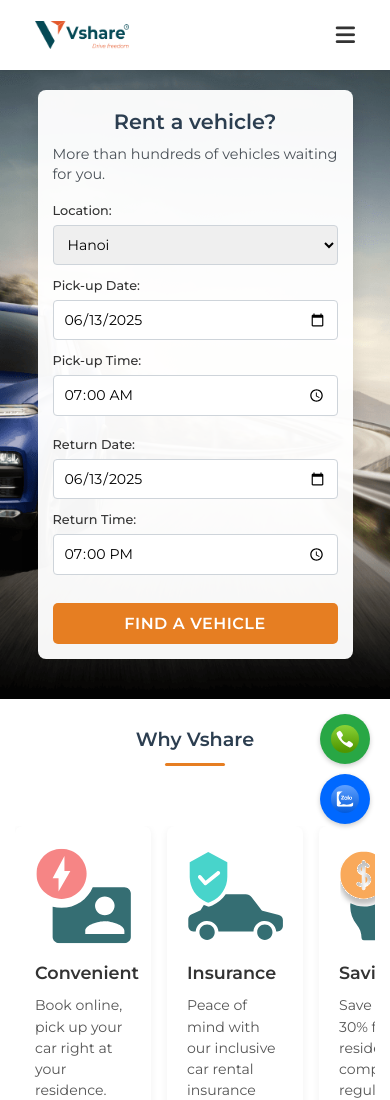
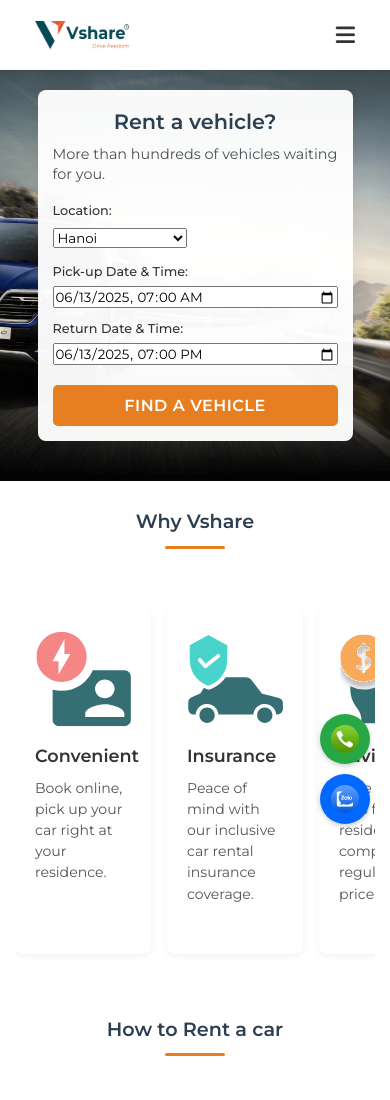
Before and after one commit to hoang-ama/car-rental-node, a website: page public/index.html in a window 390 px wide. Shown: the top 1100 px of the page. Drawn offline with Linux system fonts and the light colour scheme; no server answers.

Commit message:
v3.5_Re-design the Time picker

```diff
--- a/public/assets/css/style.css
+++ b/public/assets/css/style.css
@@ -166,7 +166,7 @@ img {
   border-radius: 8px;
   box-shadow: 0 6px 18px rgba(0, 0, 0, 0.1);
   width: 100%;
-  max-width: 430px; /* Chiều rộng widget */
+  max-width: 400px; /* Chiều rộng widget */
   text-align: left;
   position: absolute; /* Định vị tuyệt đối so với .hero */
   top: 50%;
@@ -188,9 +188,14 @@ img {
   font-size: 0.9em;
   line-height: 1.4;
 }
-#home-booking-form div:not(.date-time-group) {
+#home-booking-form div:not(.form-group) { /* Bỏ margin-bottom cho các div không phải form-group */
   margin-bottom: 10px;
 }
+/* Thêm đoạn này */
+#home-booking-form .form-group {
+  margin-bottom: 10px; /* Khoảng cách giữa các trường */
+}
+
 #home-booking-form label {
   font-weight: 500;
   margin-bottom: 4px;
@@ -198,32 +203,24 @@ img {
   color: #333;
   display: block;
 }
-#home-booking-form input[type="date"],
-#home-booking-form input[type="time"],
+
+#home-booking-form input[type="datetime-local"]
 #home-booking-form select {
   padding: 9px 10px;
-  font-size: 0.88em;
+  font-size: 1em;
   border-radius: 4px;
   width: 100%;
   border: 1px solid #ced4da;
   box-sizing: border-box;
   font-family: "Montserrat", sans-serif;
 }
-#home-booking-form input:focus,
+#home-booking-form input[type="datetime-local"]:focus,
 #home-booking-form select:focus {
   border-color: #e67e22;
   outline: none;
   box-shadow: 0 0 0 0.15rem rgba(230, 126, 34, 0.2);
 }
-.date-time-group {
-  display: flex;
-  gap: 8px;
-  margin-bottom: 8px;
-}
-.date-time-group > div {
-  flex: 1;
-  margin-bottom: 0;
-}
+
 .main-cta-button,
 .search-cars-btn {
   background-color: #e67e22;
@@ -1082,6 +1079,13 @@ ul.features-detail-list li i.fas {
     max-width: 90%;
     width: 480px;
   }
+  /* Style cho form-group nếu cần */
+.booking-widget-overlay .form-group {
+  /* margin-bottom: 15px;  Khoảng cách giữa các input group */
+  display: flex;
+  gap: 8px;
+  margin-bottom: 8px;
+}
 
   /* 3.Benefits Section */
 
@@ -1381,6 +1385,13 @@ ul#detail-features-list li i.fas {
   color: #333;
 }
 
+#price-summary-card p:nth-child(4) { /* Đây là dòng "Base Cost" */
+  border-top: 1px solid #eee; /* Thêm đường viền trên dòng này */
+  padding-top: 8px;
+  margin-top: 8px;
+  font-weight: 600; /* Đậm hơn */
+}
+
 #detail-additional-services label {
   font-size: 0.95em;
  /* bỏ display: block; */
@@ -1444,10 +1455,13 @@ ul#detail-features-list li i.fas {
   border: 1px solid #eee;
 }
 #customer-summary-car-image {
-  height: 200px; /* Chiều cao ảnh nhỏ hơn cho tóm tắt */
+  /* height: 200px; /* Chiều cao ảnh nhỏ hơn cho tóm tắt */
   object-fit: cover;
   width: 100%;
-}
+  border-radius: 8px;
+}
+
+
 #customer-summary-availability-status {
   position: absolute; /* Vị trí status trên ảnh */
   top: 10px;
@@ -1509,6 +1523,13 @@ ul#detail-features-list li i.fas {
 #customer-rental-details-card p strong,
 #customer-price-summary-card p strong {
     color: #333;
+}
+
+#customer-price-summary-card p:nth-child(4) { /* Đây là dòng "Base Cost" */
+  border-top: 1px solid #eee; /* Thêm đường viền trên dòng này */
+  padding-top: 8px;
+  margin-top: 8px;
+  font-weight: 600; /* Đậm hơn */
 }
 
 #customer-price-summary-card .total-price-final {
@@ -1796,17 +1817,10 @@ ul#detail-features-list li i.fas {
   .booking-widget-overlay h2 {
     font-size: 1.3em;
   }
-  .date-time-group {
+  .booking-widget-overlay .form-group {
     flex-direction: column;
     gap: 0;
   }
-  .date-time-group > div {
-    margin-bottom: 12px;
-  }
-  .date-time-group > div:last-child {
-    margin-bottom: 0;
-  }
-
   .info-section {
     padding: 25px 15px;
   }
--- a/public/assets/js/script.js
+++ b/public/assets/js/script.js
@@ -11,10 +11,10 @@ document.addEventListener('DOMContentLoaded', () => {
 
     const homeBookingForm = document.getElementById('home-booking-form');
     const locationSelect = document.getElementById('location');
-    const pickupDateInput = document.getElementById('pickup-date');
-    const pickupTimeInput = document.getElementById('pickup-time');
-    const returnDateInput = document.getElementById('return-date');
-    const returnTimeInput = document.getElementById('return-time');
+
+
+    const pickupDateTimeInput = document.getElementById('pickup-datetime'); // NEW
+    const returnDateTimeInput = document.getElementById('return-datetime'); // NEW
 
     const featuredCarsListDiv = document.getElementById('featured-cars-list');
     const prevFeaturedBtn = document.getElementById('prev-featured-car');
@@ -233,16 +233,22 @@ if (locationSelect) {
         window.scrollTo(0, 0);
     }
 
-    function formatDateForInput(date) {
+    function formatDateTimeForInput(date) {
         if (!date) return '';
         try {
-            const d = new Date(date);
-            const year = d.getFullYear();
-            const month = (d.getMonth() + 1).toString().padStart(2, '0');
-            const day = d.getDate().toString().padStart(2, '0');
-            return `${year}-${month}-${day}`;
-        } catch (e) { return ''; }
-    }
+          const d = new Date(date);
+          const year = d.getFullYear();
+          const month = (d.getMonth() + 1).toString().padStart(2, '0');
+          const day = d.getDate().toString().padStart(2, '0');
+          const hours = d.getHours().toString().padStart(2, '0');
+          const minutes = d.getMinutes().toString().padStart(2, '0');
+          return `${year}-${month}-${day}T${hours}:${minutes}`;
+        } catch (e) {
+          console.error("Error formatting date for datetime-local input:", date, e);
+          return '';
+        }
+      }
+
 
     function formatDateTimeForDisplay(isoString) {
         if (!isoString) return 'N/A';
@@ -253,17 +259,33 @@ if (locationSelect) {
     }
 
     function setDefaultPickupReturnTimes() {
-        const tomorrow = new Date();
-        tomorrow.setDate(tomorrow.getDate() + 1);
-        console.log("[setDefaultPickupReturnTimes] Tomorrow's date object:", tomorrow);
+        const now = new Date();
+        const tomorrow = new Date(now);
+        tomorrow.setDate(now.getDate() + 1); // Ngày mai
 
-        if (pickupDateInput && returnDateInput && pickupTimeInput && returnTimeInput) {
-            pickupDateInput.value = formatDateForInput(tomorrow);
-            const defaultReturnDate = new Date(tomorrow);
-            returnDateInput.value = formatDateForInput(defaultReturnDate);
-            console.log('[setDefaultPickupReturnTimes] Default dates set. Pickup:', pickupDateInput.value, "Return:", returnDateInput.value);
+        // Tạo ngày và giờ mặc định cho Pick-up (7:00 AM ngày mai)
+        let defaultPickup = new Date(tomorrow.getFullYear(), tomorrow.getMonth(), tomorrow.getDate(), 7, 0); // 7:00 AM
+
+        // Tạo ngày và giờ mặc định cho Return (7:00 PM ngày mai)
+        let defaultReturn = new Date(tomorrow.getFullYear(), tomorrow.getMonth(), tomorrow.getDate(), 19, 0); // 7:00 PM
+
+        // Nếu thời gian hiện tại đã qua 7:00 AM của ngày mai,
+        // hoặc nếu defaultPickup (7h sáng ngày mai) đã nhỏ hơn hoặc bằng thời gian hiện tại,
+        // thì chuyển pick-up sang ngày kia (ngày + 2).
+        if (defaultPickup <= now) {
+            const dayAfterTomorrow = new Date(now);
+            dayAfterTomorrow.setDate(now.getDate() + 2); // Ngày kia
+            defaultPickup = new Date(dayAfterTomorrow.getFullYear(), dayAfterTomorrow.getMonth(), dayAfterTomorrow.getDate(), 7, 0);
+            defaultReturn = new Date(dayAfterTomorrow.getFullYear(), dayAfterTomorrow.getMonth(), dayAfterTomorrow.getDate(), 19, 0);
+        }
+
+        // Gán giá trị vào input datetime-local
+        if (pickupDateTimeInput && returnDateTimeInput) { // Sử dụng biến mới
+            pickupDateTimeInput.value = formatDateTimeForInput(defaultPickup);
+            returnDateTimeInput.value = formatDateTimeForInput(defaultReturn);
+            console.log('[setDefaultPickupReturnTimes] Default datetime-local set. Pickup:', pickupDateTimeInput.value, "Return:", returnDateTimeInput.value);
         } else {
-            console.error('[setDefaultPickupReturnTimes] Date input elements not all found.');
+            console.error('[setDefaultPickupReturnTimes] Datetime-local input elements not all found.');
         }
     }
 
@@ -327,13 +349,13 @@ if (locationSelect) {
             carDiv.querySelector('.view-detail-btn').addEventListener('click', () => {
                 console.log(`[displayCarItems] Button clicked for car ID: ${car.id}, isFeatured: ${isFeatured}`);
                 if (isFeatured || !currentBookingDetails.pickupDateTime) {
-                    if (!pickupDateInput.value || !pickupTimeInput.value || !returnDateInput.value || !returnTimeInput.value) {
+                    if (!pickupDateTimeInput.value || !returnDateTimeInput.value) {
                         alert("Please ensure dates and times are set in the search form.");
                         setDefaultPickupReturnTimes();
                         return;
                     }
-                    currentBookingDetails.pickupDateTime = new Date(`${pickupDateInput.value}T${pickupTimeInput.value}:00Z`).toISOString();
-                    currentBookingDetails.returnDateTime = new Date(`${returnDateInput.value}T${returnTimeInput.value}:00Z`).toISOString();
+                    currentBookingDetails.pickupDateTime = new Date(`${pickupDateTimeInput.value}:00Z`).toISOString();
+                    currentBookingDetails.returnDateTime = new Date(`${returnDateTimeInput.value}:00Z`).toISOString();
                     currentBookingDetails.location = locationSelect.value || "Any Location";
                 }
                 handleCarSelection(car.id);
@@ -345,19 +367,24 @@ if (locationSelect) {
     async function handleHomeBookingFormSubmit(event) {
         if (event) event.preventDefault();
         console.log("[handleHomeBookingFormSubmit] Form submitted.");
-        const pickupDateVal = pickupDateInput.value;
-        const pickupTimeVal = pickupTimeInput.value;
-        const returnDateVal = returnDateInput.value;
-        const returnTimeVal = returnTimeInput.value;
+
+        const pickupDateTimeVal = pickupDateTimeInput.value; // Giá trị sẽ là "YYYY-MM-DDTHH:mm"
+        const returnDateTimeVal = returnDateTimeInput.value; // Giá trị sẽ là "YYYY-MM-DDTHH:mm"
+
         const locationVal = locationSelect.value;
 
-        if (!pickupDateVal || !pickupTimeVal || !returnDateVal || !returnTimeVal) {
+        if (!pickupDateTimeVal || !returnDateTimeVal) {
             alert("Please select pick-up and return dates/times.");
             return;
         }
+        // datetime-local input đã cung cấp định dạng chuẩn ISO (không có giây và múi giờ)
+        // Chúng ta cần đảm bảo nó được hiểu là UTC để tránh sai lệch múi giờ nếu server mong đợi UTC
+        // hoặc điều chỉnh logic của bạn nếu server xử lý theo múi giờ cục bộ.
+        // Cách an toàn nhất là thêm ":00Z" để force UTC cho trình duyệt client -> new Date(`${returnDateTimeVal}:00Z`);
+        const pickupDateTime = new Date(`${pickupDateTimeVal}`);
+        const returnDateTime = new Date(`${returnDateTimeVal}`);
 
-        const pickupDateTime = new Date(`${pickupDateVal}T${pickupTimeVal}`);
-        const returnDateTime = new Date(`${returnDateVal}T${returnTimeVal}`);
+
         if (isNaN(pickupDateTime.getTime()) || isNaN(returnDateTime.getTime())) {
             alert("Invalid date or time.");
             return;
@@ -457,6 +484,8 @@ if (locationSelect) {
         if(detailBaseCost) detailBaseCost.textContent = currentBookingDetails.baseCost.toLocaleString('en-US');
         if(detailServicesCost) detailServicesCost.textContent = currentBookingDetails.servicesCost.toLocaleString('en-US');
         if(detailTotalPrice) detailTotalPrice.textContent = currentBookingDetails.totalPrice.toLocaleString('en-US');
+        // ✅ GỌI SAU KHI TÍNH xong
+        updateDepositDisplay();
     }
 
      // Cập nhật hàm displayCarDetails để hiển thị thông tin chi tiết xe
@@ -564,7 +593,6 @@ if (locationSelect) {
     function displayCustomerInfoForm() {
         console.log("[displayCustomerInfoForm] Displaying customer-info-view.");
         showView('customer-info-view');
-
         // Điền thông tin tóm tắt xe vào cột trái
         if (currentSelectedCarData) {
             if (customerSummaryCarImage) customerSummaryCarImage.src = currentSelectedCarData.imageUrl || 'assets/images/placeholder-car.png';
@@ -627,7 +655,7 @@ if (locationSelect) {
             radio.checked = (radio.value === currentBookingDetails.paymentMethod);
             radio.onchange = function() { // Sử dụng onchange thay vì addEventListener mới mỗi lần
                 currentBookingDetails.paymentMethod = this.value;
-                updateDepositDisplay();
+                updateDepositDisplay(); // Gọi updateDepositDisplay khi phương thức thanh toán thay đổi
             };
         });
         // Gọi updateDepositDisplay để đảm bảo deposit hiển thị chính xác khi vào trang
@@ -636,7 +664,7 @@ if (locationSelect) {
 
     function updateDepositDisplay() {
         if (currentBookingDetails.paymentMethod === "Pay Later") {
-            currentBookingDetails.depositAmount = currentBookingDetails.totalPrice * 0.30;
+            currentBookingDetails.depositAmount = Math.round(currentBookingDetails.totalPrice * 0.3); // 30% deposit, làm tròn số
         } else { currentBookingDetails.depositAmount = 0; }
         if(finalDepositPriceSpan) finalDepositPriceSpan.textContent = currentBookingDetails.depositAmount.toLocaleString('en-US');
     }
--- a/public/index.html
+++ b/public/index.html
@@ -61,52 +61,18 @@
                 <label for="location">Location:</label>
                 <select id="location" name="location" required>
                   <option value="Hanoi">Hanoi</option>
-                  <option value="Da Nang">Da Nang</option> <!-- value sẽ là Da Nang sẽ dùng trong các hàm, Da Nang chi là tên hiển thị ở đây  -->
+                  <option value="Da Nang">Da Nang</option>
                   <option value="Ho Chi Minh City">Ho Chi Minh City</option>
                   <option value="Any Location">Any Location</option>
                 </select>
               </div>
-              <div class="date-time-group">
-                <div>
-                  <label for="pickup-date">Pick-up Date:</label>
-                  <input
-                    type="date"
-                    id="pickup-date"
-                    name="pickupDate"
-                    required
-                  />
-                </div>
-                <div>
-                  <label for="pickup-time">Pick-up Time:</label>
-                  <input
-                    type="time"
-                    id="pickup-time"
-                    name="pickupTime"
-                    value="07:00"
-                    required
-                  />
-                </div>
+              <div class="form-group"> <label for="pickup-datetime">Pick-up Date & Time:</label>
+                <input type="datetime-local" id="pickup-datetime" name="pickupDateTime" required />
               </div>
-              <div class="date-time-group">
-                <div>
-                  <label for="return-date">Return Date:</label>
-                  <input
-                    type="date"
-                    id="return-date"
-                    name="returnDate"
-                    required
-                  />
-                </div>
-                <div>
-                  <label for="return-time">Return Time:</label>
-                  <input
-                    type="time"
-                    id="return-time"
-                    name="returnTime"
-                    value="19:00"
-                    required
-                  />
-                </div>
+              <div class="form-group">
+                <label for="return-datetime">Return Date & Time:</label>
+                <input
+                  type="datetime-local" id="return-datetime"  name="returnDateTime" required />
               </div>
               <button type="submit" class="search-cars-btn main-cta-button">
                 Find a Vehicle
```
Also changed, not shown: bookings.json (+36 -0 lines), 3 other files.
